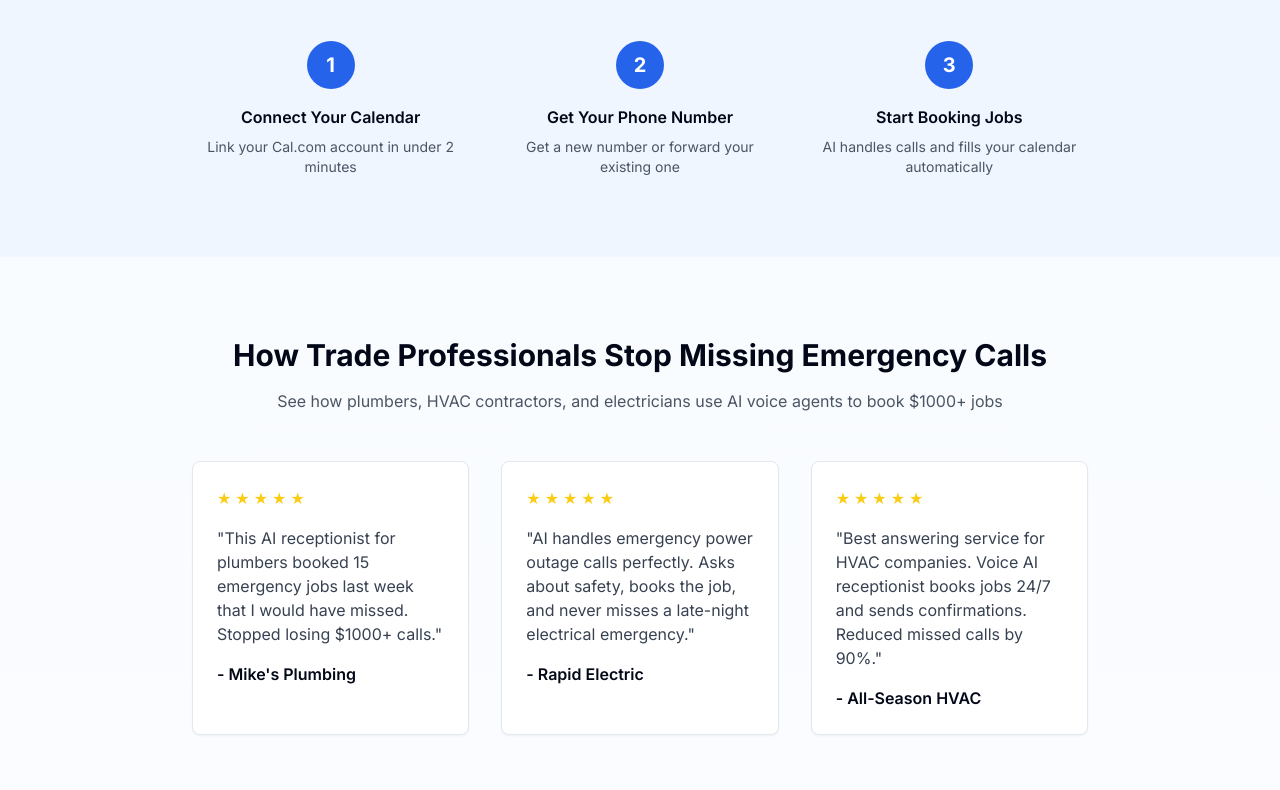
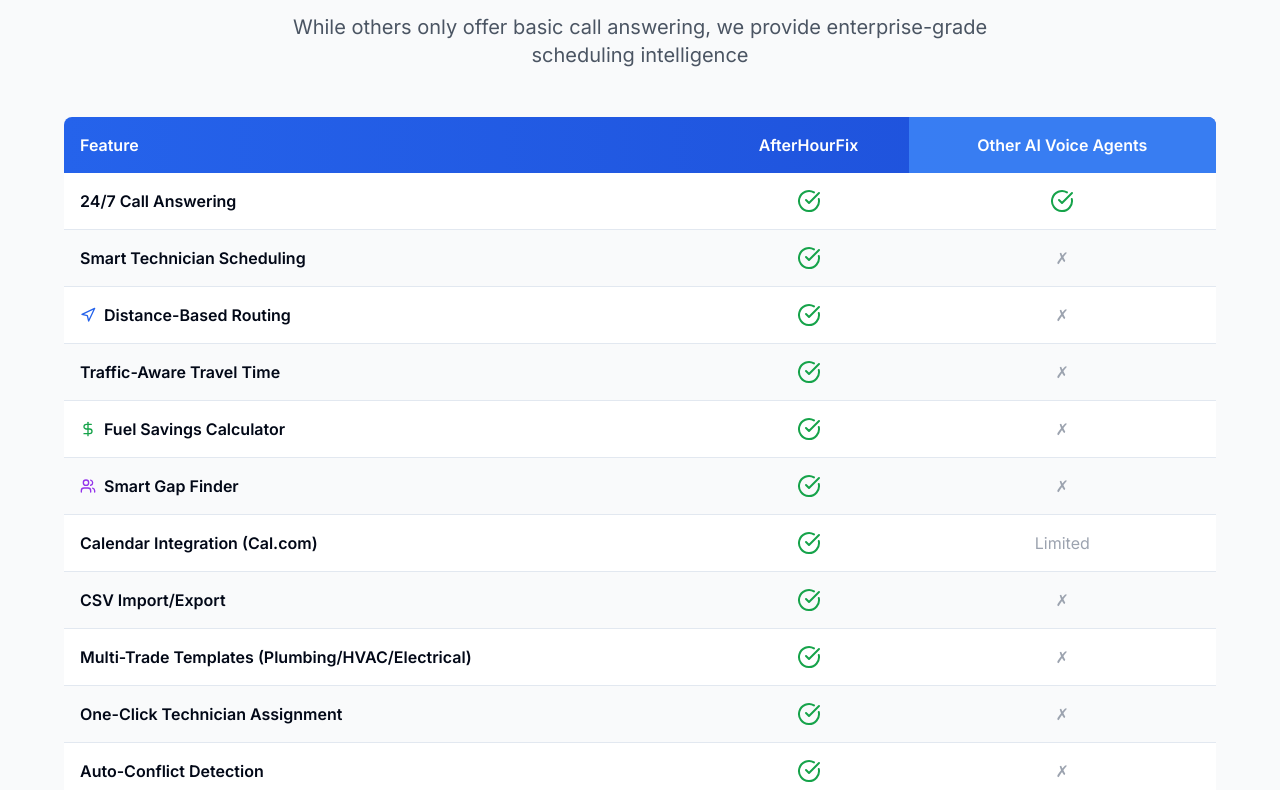
Before and after one commit to tc615guy/after-hour-fix, a Next.js app: page / in a window 1280 px wide. Shown: the part 3130-3920 px from the top of the page. Built offline with nearby package versions, Linux system fonts and the light colour scheme.

Commit message:
Add competitive comparison chart to homepage highlighting smart scheduling features

```diff
--- a/src/app/page.tsx
+++ b/src/app/page.tsx
@@ -1,7 +1,7 @@
 import Link from 'next/link'
 import { Button } from '@/components/ui/button'
 import { Card, CardContent, CardDescription, CardHeader, CardTitle } from '@/components/ui/card'
-import { Phone, Calendar, MessageSquare, TrendingUp, CheckCircle, Shield } from 'lucide-react'
+import { Phone, Calendar, MessageSquare, TrendingUp, CheckCircle, Shield, Users, Navigation, DollarSign } from 'lucide-react'
 import AuthRedirect from '@/components/AuthRedirect'
 import type { Metadata } from 'next'
 
@@ -339,6 +339,106 @@
         </div>
       </section>
 
+      {/* Competitive Comparison */}
+      <section className="bg-gray-50 py-20">
+        <div className="container mx-auto px-4">
+          <div className="text-center mb-12">
+            <h2 className="text-3xl md:text-4xl font-bold mb-4">Why AfterHourFix Beats the Competition</h2>
+            <p className="text-xl text-gray-600 max-w-3xl mx-auto">
+              While others only offer basic call answering, we provide enterprise-grade scheduling intelligence
+            </p>
+          </div>
+
+          <div className="max-w-6xl mx-auto overflow-x-auto">
+            <table className="w-full border-collapse bg-white rounded-lg shadow-lg overflow-hidden">
+              <thead className="bg-gradient-to-r from-blue-600 to-blue-700 text-white">
+                <tr>
+                  <th className="text-left p-4 font-semibold">Feature</th>
+                  <th className="text-center p-4 font-semibold">AfterHourFix</th>
+                  <th className="text-center p-4 font-semibold bg-blue-500/90">Other AI Voice Agents</th>
+                </tr>
+              </thead>
+              <tbody>
+                <tr className="border-b">
+                  <td className="p-4 font-semibold">24/7 Call Answering</td>
+                  <td className="text-center p-4"><CheckCircle className="w-6 h-6 text-green-600 mx-auto" /></td>
+                  <td className="text-center p-4"><CheckCircle className="w-6 h-6 text-green-600 mx-auto" /></td>
+                </tr>
+                <tr className="border-b bg-gray-50">
+                  <td className="p-4 font-semibold">Smart Technician Scheduling</td>
+                  <td className="text-center p-4"><CheckCircle className="w-6 h-6 text-green-600 mx-auto" /></td>
+                  <td className="text-center p-4 text-gray-400">✗</td>
+                </tr>
+                <tr className="border-b">
+                  <td className="p-4 font-semibold flex items-center gap-2">
+                    <Navigation className="w-4 h-4 text-blue-600" />
+                    Distance-Based Routing
+                  </td>
+                  <td className="text-center p-4"><CheckCircle className="w-6 h-6 text-green-600 mx-auto" /></td>
+                  <td className="text-center p-4 text-gray-400">✗</td>
+                </tr>
+                <tr className="border-b bg-gray-50">
+                  <td className="p-4 font-semibold">Traffic-Aware Travel Time</td>
+                  <td className="text-center p-4"><CheckCircle className="w-6 h-6 text-green-600 mx-auto" /></td>
+                  <td className="text-center p-4 text-gray-400">✗</td>
+                </tr>
+                <tr className="border-b">
+                  <td className="p-4 font-semibold flex items-center gap-2">
+                    <DollarSign className="w-4 h-4 text-green-600" />
+                    Fuel Savings Calculator
+                  </td>
+                  <td className="text-center p-4"><CheckCircle className="w-6 h-6 text-green-600 mx-auto" /></td>
+                  <td className="text-center p-4 text-gray-400">✗</td>
+                </tr>
+                <tr className="border-b bg-gray-50">
+                  <td className="p-4 font-semibold flex items-center gap-2">
+                    <Users className="w-4 h-4 text-purple-600" />
+                    Smart Gap Finder
+                  </td>
+                  <td className="text-center p-4"><CheckCircle className="w-6 h-6 text-green-600 mx-auto" /></td>
+                  <td className="text-center p-4 text-gray-400">✗</td>
+                </tr>
+                <tr className="border-b">
+                  <td className="p-4 font-semibold">Calendar Integration (Cal.com)</td>
+                  <td className="text-center p-4"><CheckCircle className="w-6 h-6 text-green-600 mx-auto" /></td>
+                  <td className="text-center p-4 text-gray-400">Limited</td>
+                </tr>
+                <tr className="border-b bg-gray-50">
+                  <td className="p-4 font-semibold">CSV Import/Export</td>
+                  <td className="text-center p-4"><CheckCircle className="w-6 h-6 text-green-600 mx-auto" /></td>
+                  <td className="text-center p-4 text-gray-400">✗</td>
+                </tr>
+                <tr className="border-b">
+                  <td className="p-4 font-semibold">Multi-Trade Templates (Plumbing/HVAC/Electrical)</td>
+                  <td className="text-center p-4"><CheckCircle className="w-6 h-6 text-green-600 mx-auto" /></td>
+                  <td className="text-center p-4 text-gray-400">✗</td>
+                </tr>
+                <tr className="border-b bg-gray-50">
+                  <td className="p-4 font-semibold">One-Click Technician Assignment</td>
+                  <td className="text-center p-4"><CheckCircle className="w-6 h-6 text-green-600 mx-auto" /></td>
+                  <td className="text-center p-4 text-gray-400">✗</td>
+                </tr>
+                <tr className="border-b">
+                  <td className="p-4 font-semibold">Auto-Conflict Detection</td>
+                  <td className="text-center p-4"><CheckCircle className="w-6 h-6 text-green-600 mx-auto" /></td>
+                  <td className="text-center p-4 text-gray-400">✗</td>
+                </tr>
+              </tbody>
+            </table>
+          </div>
+
+          <div className="mt-8 text-center">
+            <div className="inline-block bg-blue-50 border-2 border-blue-200 rounded-lg p-6 max-w-2xl">
+              <p className="text-blue-900 font-semibold text-lg mb-2">🏆 The Only Platform With Enterprise Scheduling Intelligence</p>
+              <p className="text-blue-800">
+                While competitors only answer calls, AfterHourFix optimizes your entire operation with smart routing,
+                fuel savings tracking, and technician management.
+              </p>
+            </div>
+          </div>
+        </div>
+      </section>
+
       {/* How It Works */}
       <section className="bg-blue-50 py-20">
         <div className="container mx-auto px-4">
```
